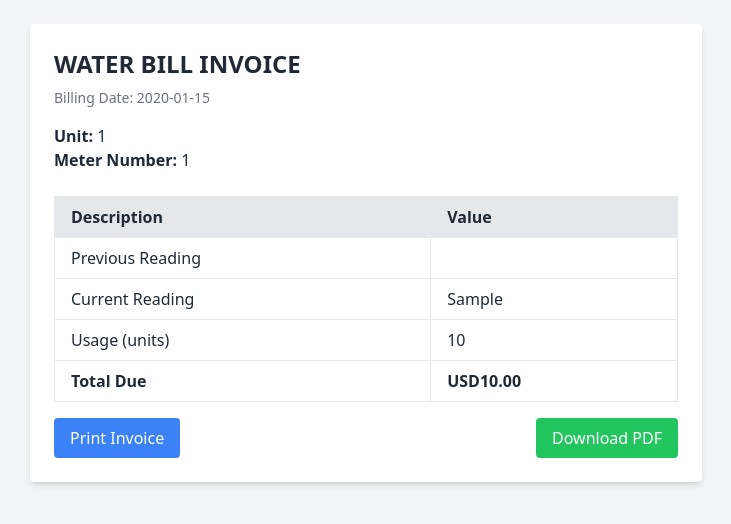
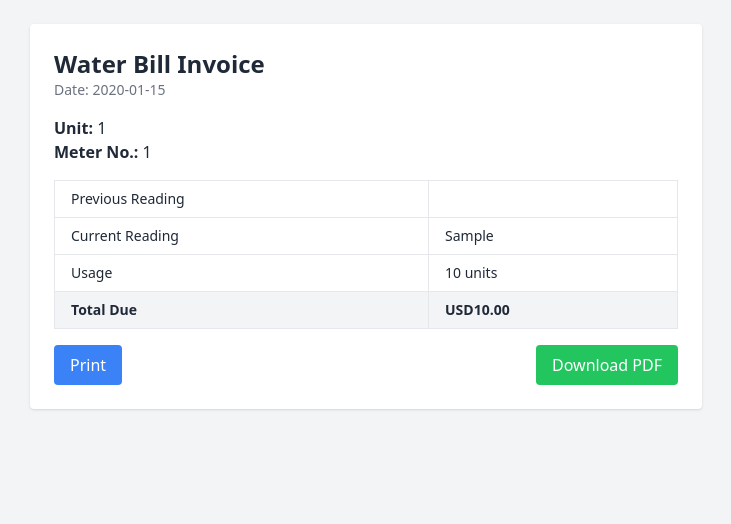
Before and after one commit to Wangui-quinnie/Water_Bill_App, a Flask app: template templates/invoice.html in a window 1280 px wide. Shown: the top 524 px of the page, without its empty margins (274-1005 px from the left). Run offline with Flask 3, Linux system fonts and the light colour scheme; the template is opened without the code that fills it: most values are stand-ins (such as "Sample title", 1, 10 or a date in 2020); some libraries are stand-ins or nearby versions.

Commit message:
Refine invoice template styling for improved readability and PDF compatibility

```diff
--- a/templates/invoice.html
+++ b/templates/invoice.html
@@ -6,51 +6,26 @@
 - Uses current date as billing date via `now().strftime('%Y-%m-%d')`
 -->
 {% extends "layout.html" %}
+{% block content %}
+<div class="max-w-2xl mx-auto bg-white p-6 rounded shadow text-gray-800">
+    <h1 class="text-2xl font-bold">Water Bill Invoice</h1>
+    <p class="text-sm text-gray-500 mb-4">Date: {{ now().strftime('%Y-%m-%d') }}</p>
 
-{% block content %}
-<div class="bg-white shadow-md rounded p-6 max-w-2xl mx-auto text-gray-800">
-    <h1 class="text-2xl font-bold mb-2">WATER BILL INVOICE</h1>
-    <p class="text-sm text-gray-500 mb-4">Billing Date: {{ now().strftime('%Y-%m-%d') }}</p>
-
-    <div class="mb-6">
+    <div class="mb-4">
         <p><strong>Unit:</strong> {{ tenant.unit_number }}</p>
-        <p><strong>Meter Number:</strong> {{ tenant.meter_number }}</p>
+        <p><strong>Meter No.:</strong> {{ tenant.meter_number }}</p>
     </div>
 
-    <table class="w-full border-collapse mb-4">
-        <thead>
-            <tr class="bg-gray-200 text-left">
-                <th class="border px-4 py-2">Description</th>
-                <th class="border px-4 py-2">Value</th>
-            </tr>
-        </thead>
-        <tbody>
-            <tr>
-                <td class="border px-4 py-2">Previous Reading</td>
-                <td class="border px-4 py-2">{{ tenant.previous_reading }}</td>
-            </tr>
-            <tr>
-                <td class="border px-4 py-2">Current Reading</td>
-                <td class="border px-4 py-2">{{ tenant.current_reading }}</td>
-            </tr>
-            <tr>
-                <td class="border px-4 py-2">Usage (units)</td>
-                <td class="border px-4 py-2">{{ usage }}</td>
-            </tr>
-            <tr class="font-bold">
-                <td class="border px-4 py-2">Total Due</td>
-                <td class="border px-4 py-2">{{ currency }}{{ "%.2f"|format(bill) }}</td>
-            </tr>
-        </tbody>
+    <table class="w-full text-sm border border-gray-300 mb-4">
+        <tr><td class="border px-4 py-2">Previous Reading</td><td class="border px-4 py-2">{{ tenant.previous_reading }}</td></tr>
+        <tr><td class="border px-4 py-2">Current Reading</td><td class="border px-4 py-2">{{ tenant.current_reading }}</td></tr>
+        <tr><td class="border px-4 py-2">Usage</td><td class="border px-4 py-2">{{ usage }} units</td></tr>
+        <tr class="font-bold bg-gray-100"><td class="border px-4 py-2">Total Due</td><td class="border px-4 py-2">{{ currency }}{{ "%.2f"|format(bill) }}</td></tr>
     </table>
 
     <div class="flex justify-between">
-        <button onclick="window.print()" class="bg-blue-500 hover:bg-blue-600 text-white px-4 py-2 rounded">
-            Print Invoice
-        </button>
-        <a href="{{ url_for('download_invoice_pdf', unit=tenant.unit_number) }}" class="bg-green-500 hover:bg-green-600 text-white px-4 py-2 rounded">
-            Download PDF
-        </a>
+        <button onclick="window.print()" class="bg-blue-500 hover:bg-blue-600 text-white px-4 py-2 rounded">Print</button>
+        <a href="{{ url_for('download_invoice_pdf', unit=tenant.unit_number) }}" class="bg-green-500 hover:bg-green-600 text-white px-4 py-2 rounded">Download PDF</a>
     </div>
 </div>
 {% endblock %}
```
